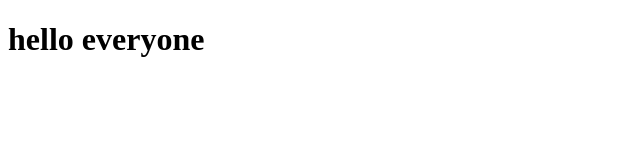
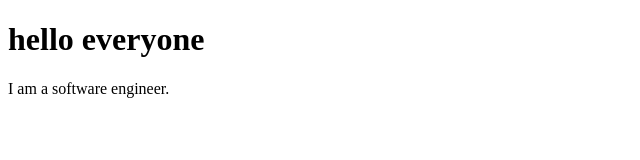
Before and after one commit to oyenikekniche/testing, a plain HTML site: page index.html in a window 1280 px wide. Shown: the whole page, without its empty margins (0-640 px from the left). Drawn offline with Linux system fonts and the light colour scheme.

Commit message:
changed my code

```diff
--- a/index.html
+++ b/index.html
@@ -10,5 +10,7 @@
         hello everyone
 
 </h1>
+
+<p>I am a software engineer.</p>
 </body>
 </html>
```
